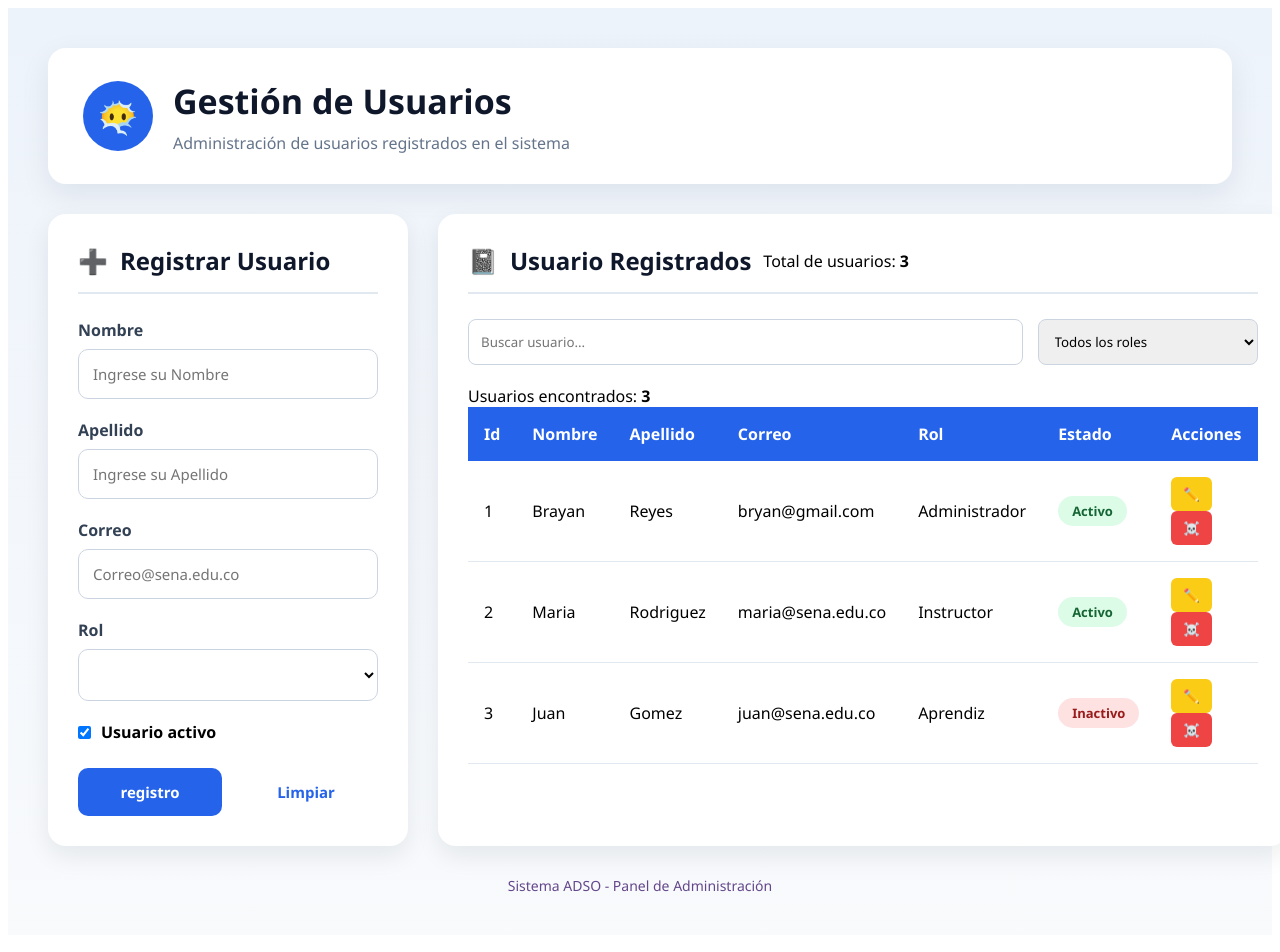
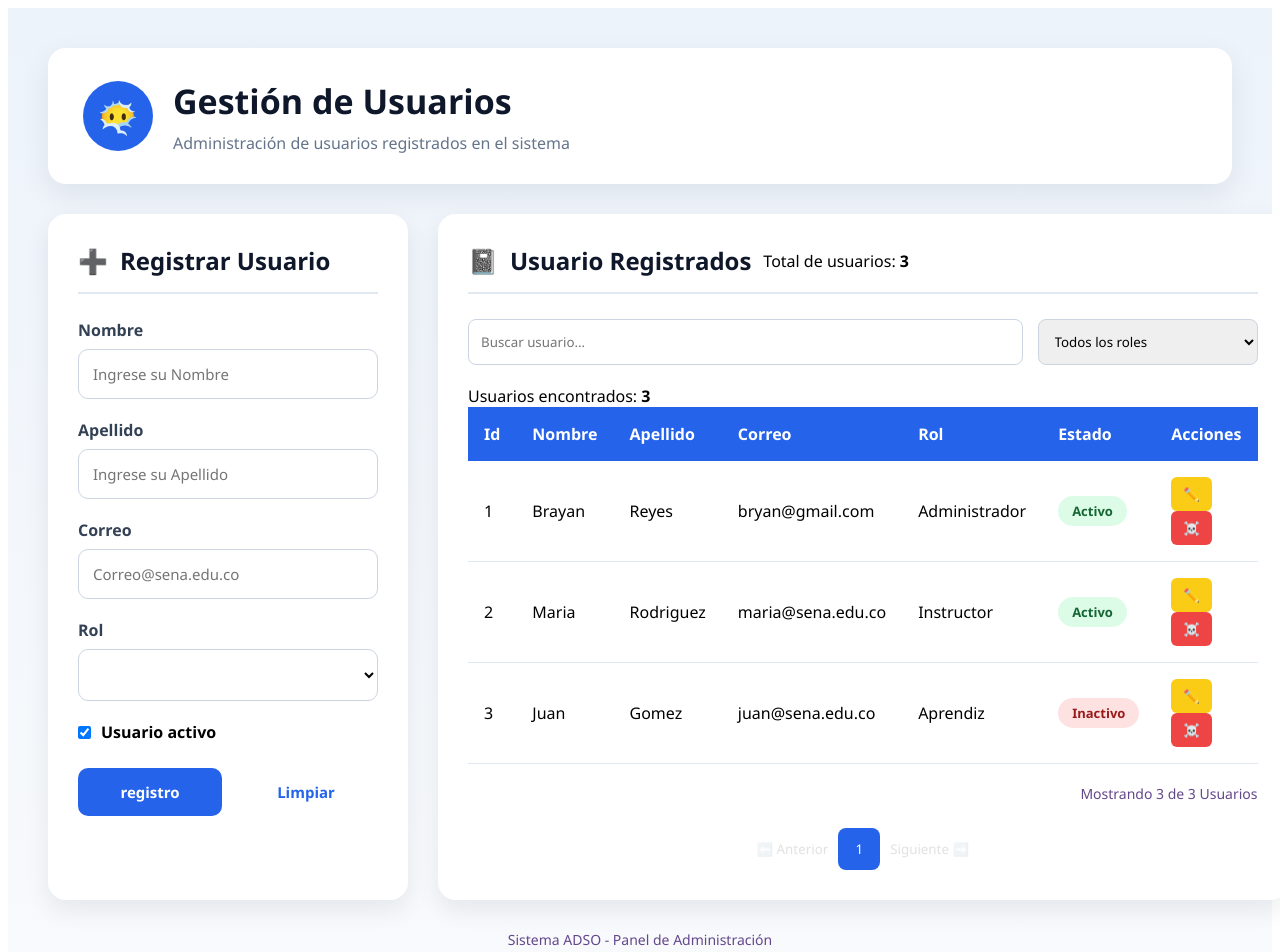
Before and after one commit to BryanAlexander-Reyes/frontend_proyecto, an Angular app: page /users in a window 1280 px wide. Shown: the top 952 px of the page. Built offline with nearby package versions, Linux system fonts and the light colour scheme.

Commit message:
se actualiza html y css para users

```diff
--- a/src/app/pages/users/users.css
+++ b/src/app/pages/users/users.css
@@ -292,6 +292,46 @@ tbody tr:hover {
     background: #dc2626;
 }
 
+.pagination{
+    display: flex;
+    justify-content: center;
+    align-items: center;
+    gap: 10px;
+    margin-top:25px;
+    flex-wrap: wrap;
+}
+
+.pagination button{
+    min-width: 42px;
+    height: 42px;
+    border: none;
+    border-radius: 8px;
+    cursor: pointer;
+    background: white;
+    transition: .3s;
+}
+
+.pagination button:hover{
+    background: #eff6ff;
+}
+
+.pagination button:disabled{
+    opacity: .4;
+    cursor: not-allowed;
+}
+
+.active-page{
+    background: #2563eb !important;
+    color: white;
+}
+
+.pagination-info{
+    text-align: right;
+    margin-top: 20px;
+    color:#64478b;
+    font-size: 14px;
+}
+
 @keyframes fadeIn {
     from{
         opacity: 0;
--- a/src/app/pages/users/users.html
+++ b/src/app/pages/users/users.html
@@ -89,7 +89,7 @@
               </tr>
             </thead>
             <tbody>
-              <tr *ngFor="let usuario of usuariosFiltrados">
+              <tr *ngFor="let usuario of uasuariosPaginados">
                 <td>{{ usuario.id }}</td>
                 <td>{{ usuario.nombre }}</td>
                 <td>{{ usuario.apellido }}</td>
@@ -111,6 +111,18 @@
               </tr>
             </tbody>
           </table>
+          <div class="pagination-info">
+            Mostrando {{uasuariosPaginados.length}} de {{usuariosFiltrados.length}} Usuarios
+          </div>
+          <div class="pagination">
+            <button (click)="anteriorPagina()"[disabled]="paginaActual===1">⬅️ Anterior</button>
+            <button *ngFor="let pagina of obtenerPaginas()" (click)="cambiarPagina(pagina)"
+            [class.active-page]="pagina==paginaActual">
+            {{pagina}}
+          </button>
+          <button (click)="siguientePagina()" [disabled]="paginaActual==obtenerTotalPaginas()">Siguiente ➡️</button>
+          </div>
+
         </div>
       </section>
     </div>
--- a/src/app/pages/users/users.ts
+++ b/src/app/pages/users/users.ts
@@ -63,6 +63,8 @@ export class UsersComponent implements OnInit {
   ngOnInit(): void {
     this.cargarDatosIniciales();
     this.usuariosFiltrados=[...this.usuarios]
+    this.actualiazarPaginacion();
+
   }
 
   cargarDatosIniciales():void{
@@ -198,7 +200,8 @@ export class UsersComponent implements OnInit {
 
       const coincideRol=
       this.filtroRol==''|| usuario.rol==this.filtroRol;
-
+      this.paginaActual=1
+      this.actualiazarPaginacion();
       return coincideTexto && coincideRol;
     });
   }
@@ -229,4 +232,23 @@ export class UsersComponent implements OnInit {
   obtenerTotalPaginas(): number{
     return Math.ceil(this.usuariosFiltrados.length/this.registroPorPagina)
   }
+  cambiarPagina(pagina:number):void{
+    if(pagina<1 || pagina>this.obtenerTotalPaginas()){
+      return
+    }
+    this.paginaActual=pagina;
+    this.actualiazarPaginacion()
+  }
+  siguientePagina():void{
+    this.cambiarPagina(this.paginaActual+1)
+  }
+  anteriorPagina():void{
+    this.cambiarPagina(this.paginaActual-1)
+  }
+
+  obtenerPaginas():number[]{
+    return Array.from({
+      length:this.obtenerTotalPaginas()
+    },(_,indice)=>indice+1)
+  }
 }
```
